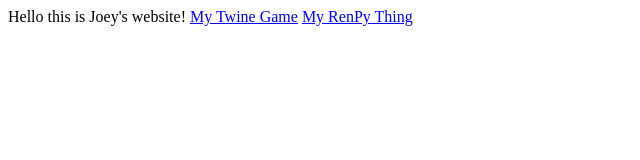
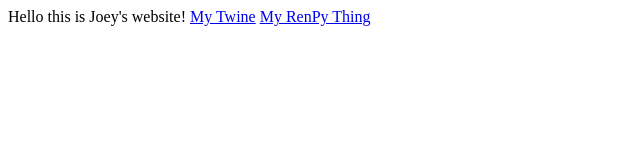
Before and after one commit to JoeyZhang-A/Joey, a plain HTML site: page index.html in a window 1280 px wide. Shown: the full height of the page, 0-640 px from the left. Drawn offline with Linux system fonts and the light colour scheme.

Commit message:
Update index.html

```diff
--- a/index.html
+++ b/index.html
@@ -12,7 +12,7 @@
 
 <body>
   <hi>Hello this is Joey's website!</h1>
-  <a href="./Hungry Joey.html">My Twine Game</a>
+  <a href="./Hungry Joey.html">My Twine</a>
   <a href="./exercises/schoolday-1.0-dists/schoolday-1.0-web/index.html">My RenPy Thing</a>
 </body>
 </html>
```
